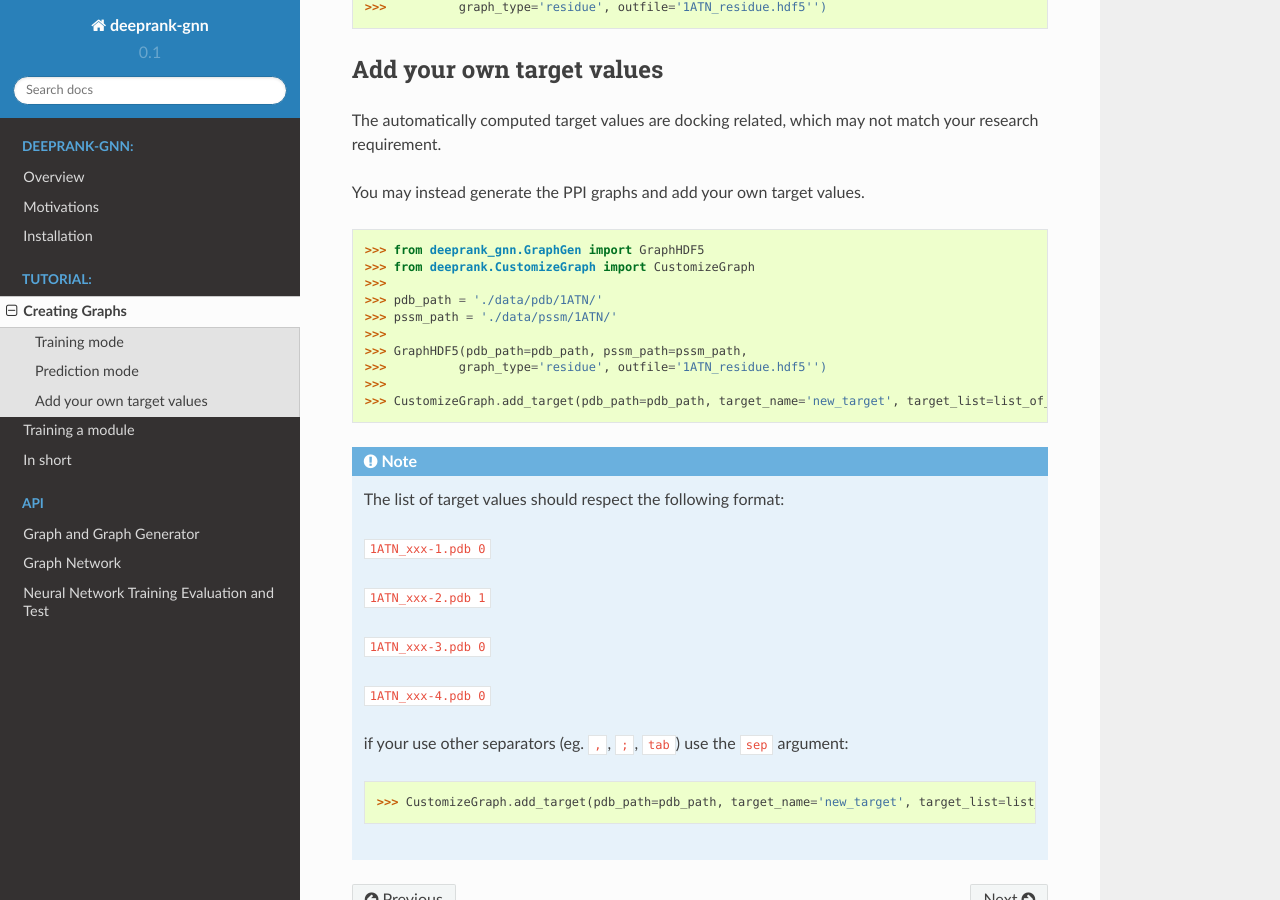
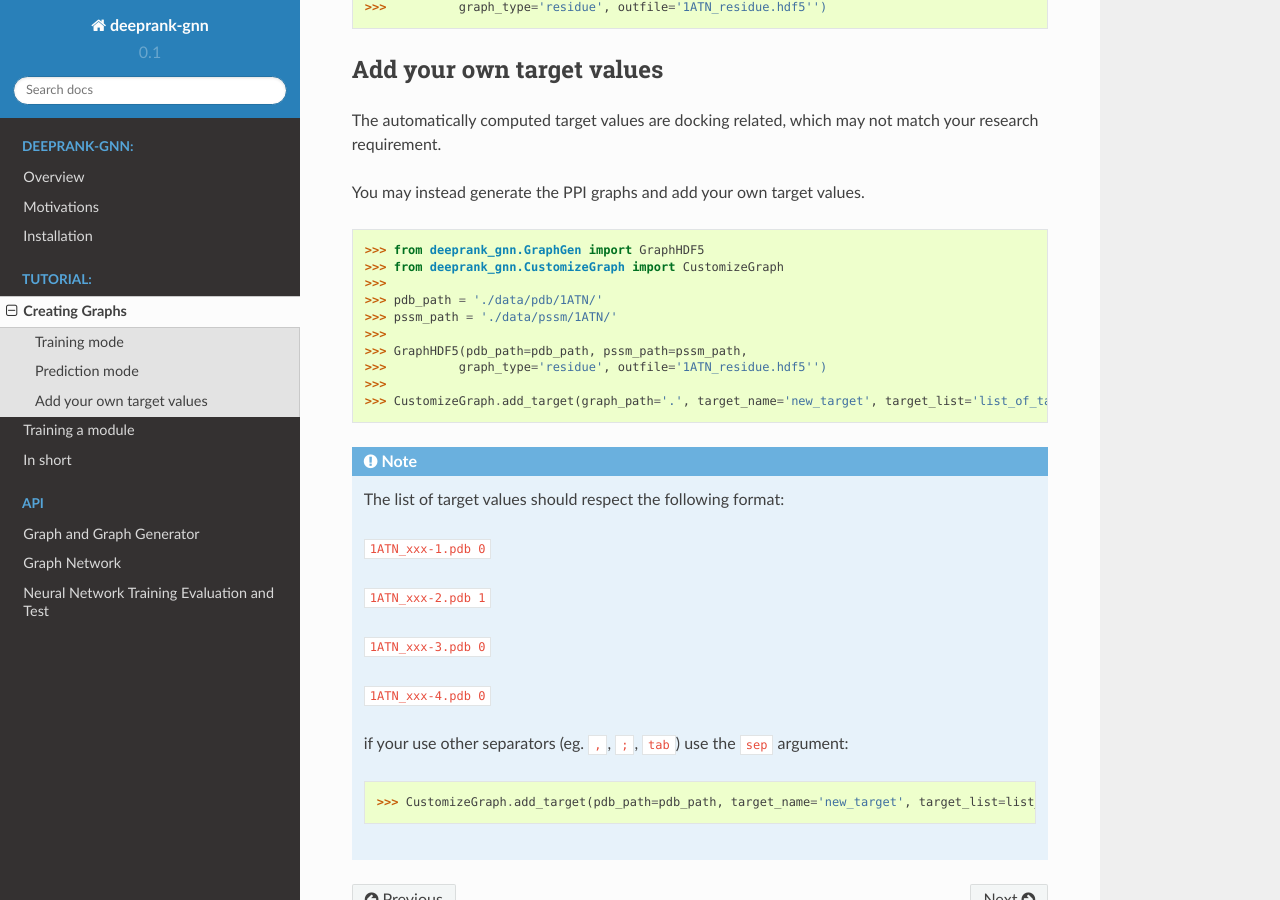
Before and after one commit to DeepRank/Deeprank-GNN, a Sphinx documentation site: the page built from docs/tutorial.generate_graph.rst, in a window 1280 px wide and 900 px high, scrolled down 1427 px. Built offline with Sphinx 7.4.7 and the Read the Docs theme 2.0.0, drawn with Linux system fonts in a browser that asks for light colours.

Commit message:
Update tutorial.generate_graph.rst

```diff
--- a/docs/tutorial.generate_graph.rst
+++ b/docs/tutorial.generate_graph.rst
@@ -67,7 +67,7 @@ The automatically computed target values are docking related, which may not matc
 You may instead generate the PPI graphs and add your own target values.
 
 >>> from deeprank_gnn.GraphGen import GraphHDF5
->>> from deeprank.CustomizeGraph import CustomizeGraph
+>>> from deeprank_gnn.CustomizeGraph import CustomizeGraph
 >>>
 >>> pdb_path = './data/pdb/1ATN/'
 >>> pssm_path = './data/pssm/1ATN/'
@@ -75,7 +75,7 @@ You may instead generate the PPI graphs and add your own target values.
 >>> GraphHDF5(pdb_path=pdb_path, pssm_path=pssm_path,
 >>>          graph_type='residue', outfile='1ATN_residue.hdf5'')
 >>>
->>> CustomizeGraph.add_target(pdb_path=pdb_path, target_name='new_target', target_list=list_of_target_values.txt)
+>>> CustomizeGraph.add_target(graph_path='.', target_name='new_target', target_list='list_of_target_values.txt')
 
 .. note::
   The list of target values should respect the following format:
```
